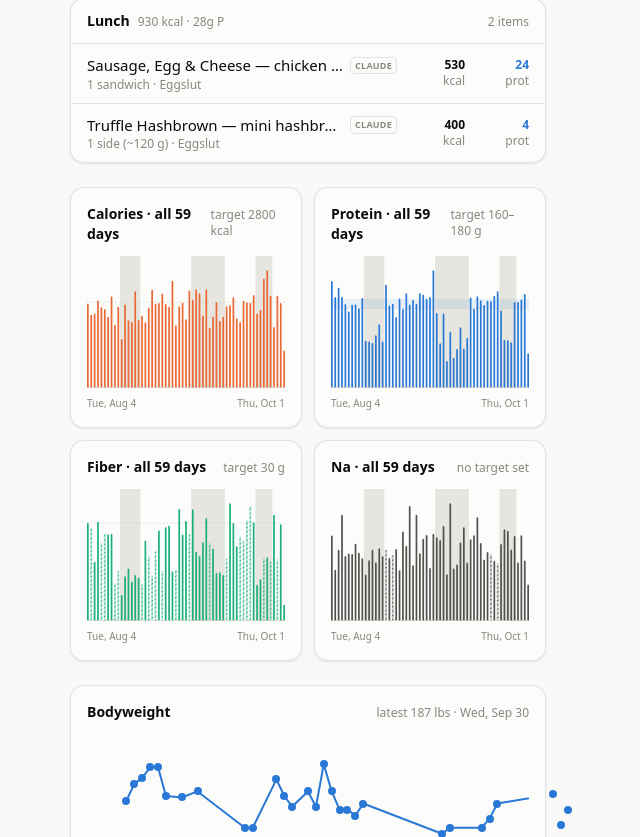
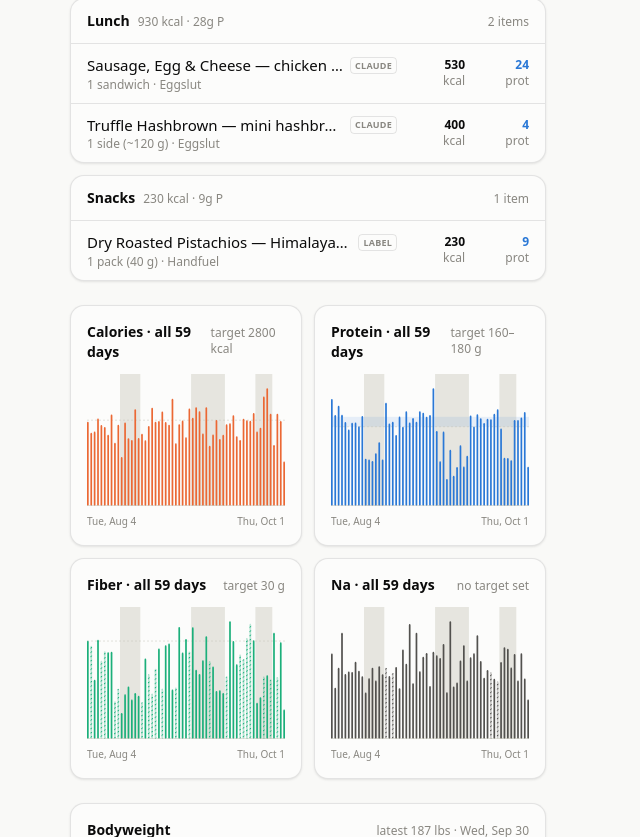
Before and after one commit to soldoutbudokan/Health, a Next.js app: page /Health/ in a window 1280 px wide. Shown: the part 1263-2100 px from the top of the page, without its empty margins (82-722 px from the left). Built offline with nearby package versions, Linux system fonts and the light colour scheme.

Commit message:
Log Oct 1 snack: Handfuel Himalayan salt pistachios, 40 g pack
Adds the pack to the packaged catalog from Handfuel's panel.

```diff
--- a/src/data/staples.ts
+++ b/src/data/staples.ts
@@ -500,6 +500,18 @@ export const PACKAGED_FOODS: Food[] = [
     macros: { calories: 240, protein: 8, carbs: 42, fat: 4.5, fiber: 1, sugar: 3, sodium: 10 },
     note: "Calories, protein, carbs and fat off St-Viateur's panel via search summaries on Sep 26; the site was blocked. No summary gave fibre, sugar or sodium, so those are the sesame bagel's, since the dough is the same. The Atwater sum is 240.",
     tags: ["st-viateur", "st viateur", "bagel", "plain", "montreal", "bread", "breakfast", "snack"],
+  },
+  {
+    id: "pkg-handfuel-himalayan-salt-pistachios",
+    name: "Dry Roasted Pistachios",
+    variant: "Himalayan salt, shelled",
+    brand: "Handfuel",
+    source: "packaged",
+    per: "1 pack (40 g)",
+    gramsPerServing: 40,
+    macros: { calories: 230, protein: 9, carbs: 11, fat: 19, fiber: 4, sugar: 3, sodium: 170 },
+    note: "Handfuel's panel for the 40 g pack via search summaries on Oct 1; their site was blocked. The 230 kcal matches the figure on the pack. The Atwater sum is 251, about 9% over, which is usual for nuts because some of the fibre isn't absorbed.",
+    tags: ["handfuel", "pistachio", "pistachios", "nuts", "himalayan salt", "salted", "roasted", "snack"],
   },
 ];
 
```
Also changed, not shown: data/log.csv.
